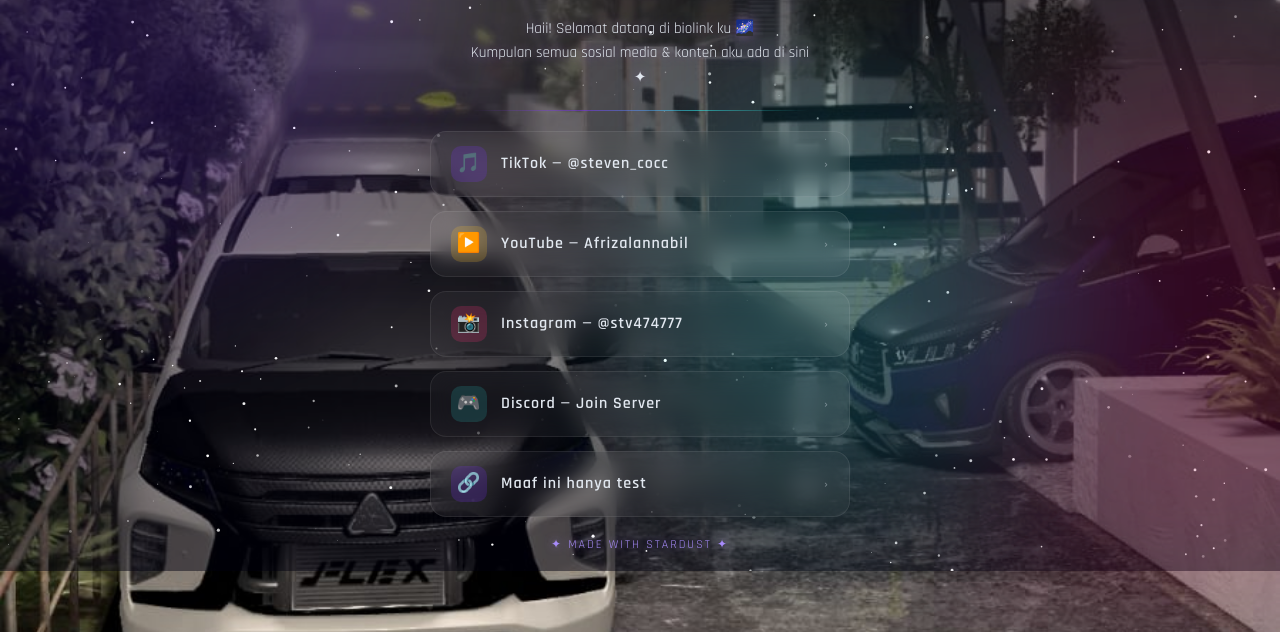
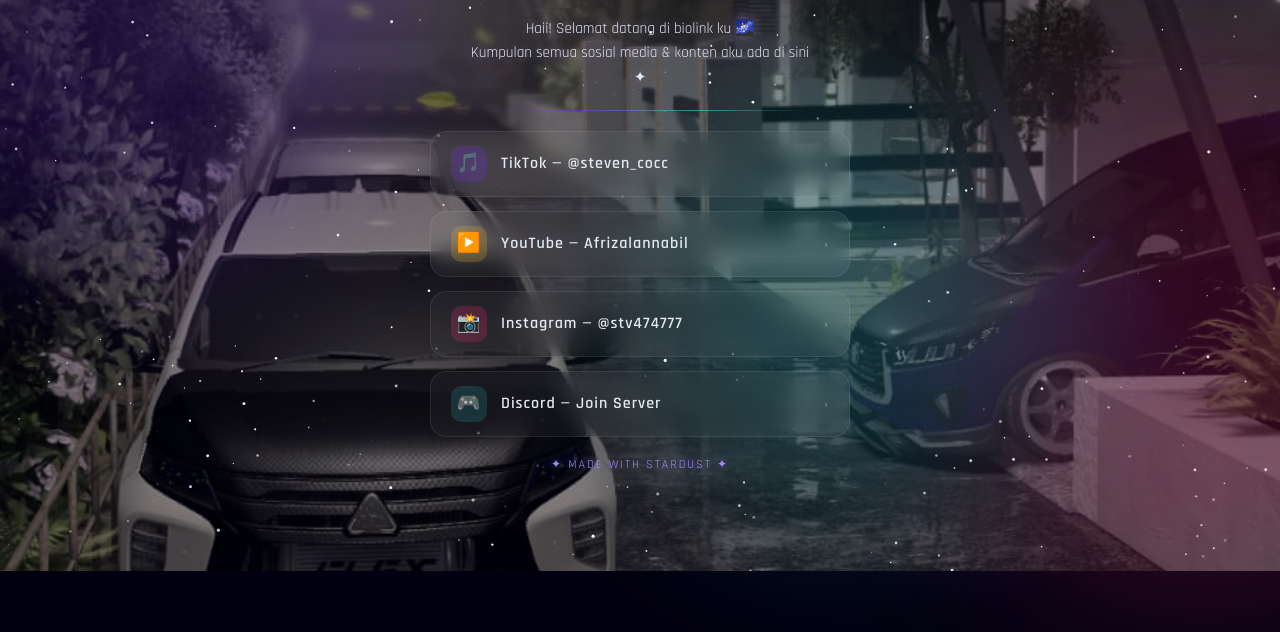
Before and after one commit to ceecen7/Biolink, a website: page index.html in a window 1280 px wide. Shown: the part 229-861 px from the top of the page. After the commit the page ends 800 px from the top, so only its background shows below. Drawn offline with Linux system fonts and the light colour scheme.

Commit message:
fix: hapus link test, sinkronkan config.json & index.html

```diff
--- a/index.html
+++ b/index.html
@@ -55,12 +55,6 @@
         <span class="link-label">Discord — Join Server</span>
         <span class="link-arr">›</span>
       </a>
-
-      <a href="" target="_blank" rel="noopener" class="link-btn purple">
-        <div class="link-icon">🔗</div>
-        <span class="link-label">Maaf ini hanya test</span>
-        <span class="link-arr">›</span>
-      </a>
     </div>
 
     <div class="footer">✦ made with stardust ✦</div>
```
Also changed, not shown: config.json (+0 -7 lines).
